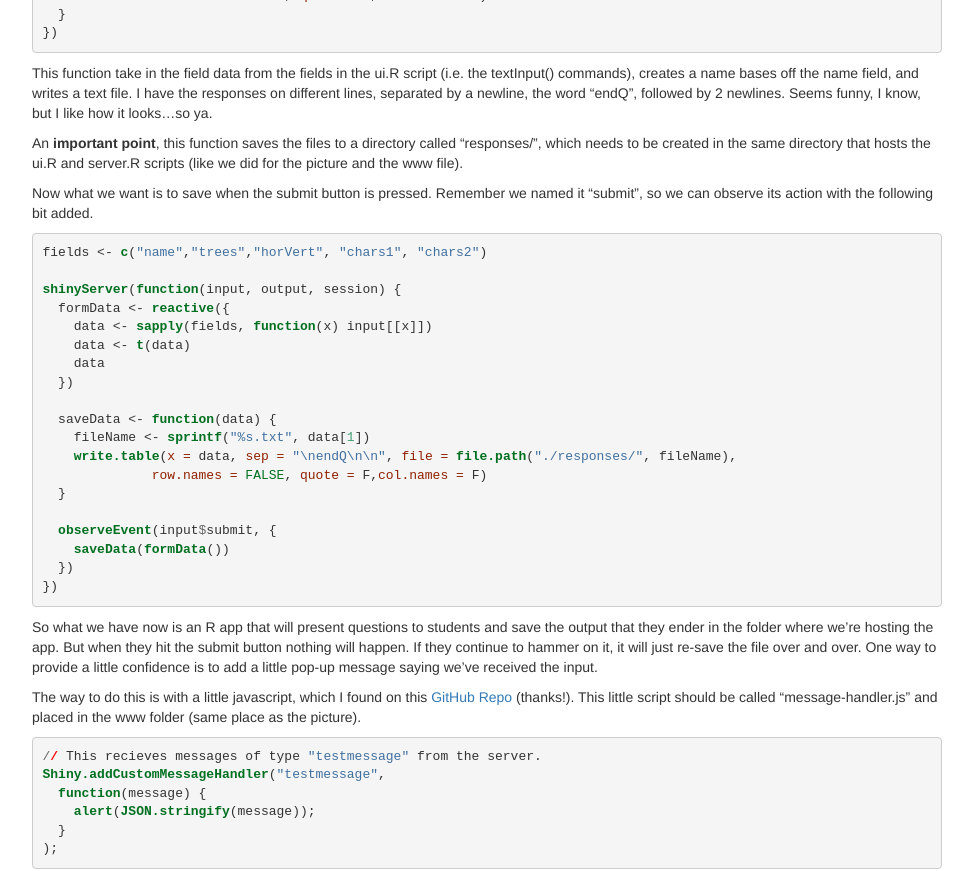
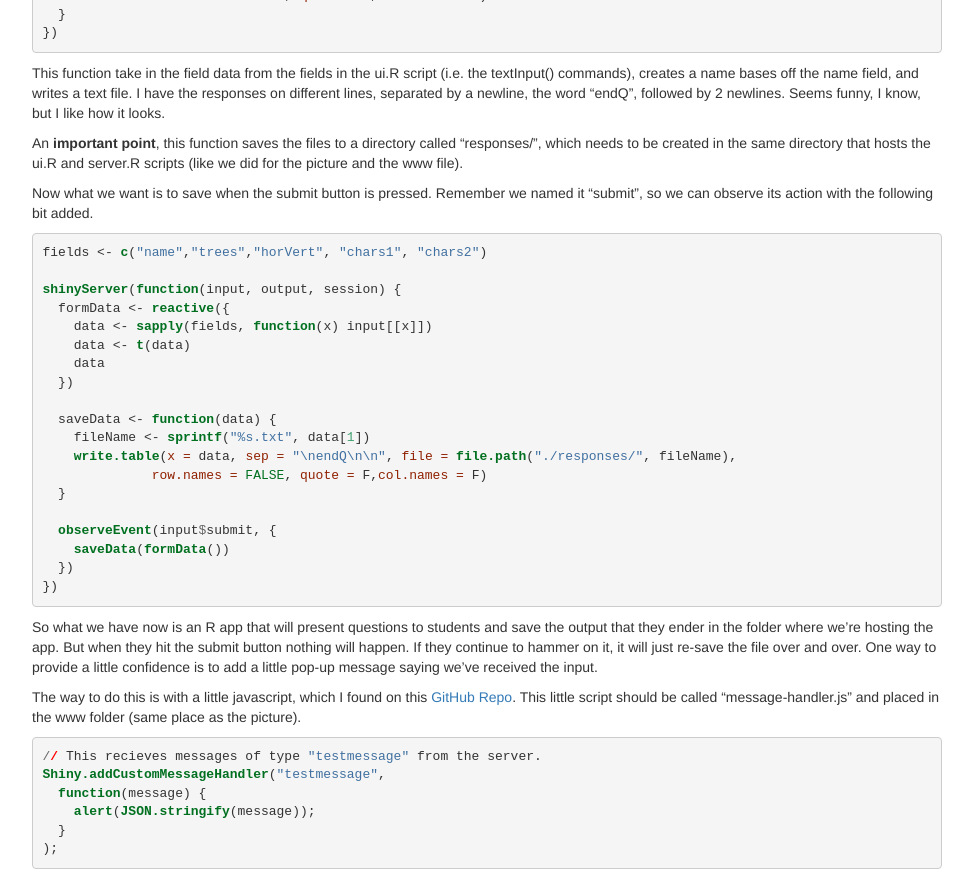
Before and after one commit to benjaminfurman/benjaminfurman.github.io, a Jekyll site: the page _pages/shiny_assignments.html, which Jekyll copies as it is, in a window 1280 px wide and 1400 px high, scrolled down 4669 px. Shown: the part 195-1066 px from the top of the window, without its empty margins (153-1126 px from the left). Built offline with Jekyll 4.4.1, drawn with Linux system fonts in a browser that asks for light colours; some of the changed text lies outside the part shown.

Commit message:
Update shiny_assignments.html

```diff
--- a/_pages/shiny_assignments.html
+++ b/_pages/shiny_assignments.html
@@ -363,7 +363,7 @@ textareaInput &lt;-<span class="st"> </span><span class="cf">function</span>(id,
               <span class="dt">row.names =</span> <span class="ot">FALSE</span>, <span class="dt">quote =</span> F,<span class="dt">col.names =</span> F)
   }
 })</code></pre></div>
-<p>This function take in the field data from the fields in the ui.R script (i.e. the textInput() commands), creates a name bases off the name field, and writes a text file. I have the responses on different lines, separated by a newline, the word “endQ”, followed by 2 newlines. Seems funny, I know, but I like how it looks…so ya.</p>
+<p>This function take in the field data from the fields in the ui.R script (i.e. the textInput() commands), creates a name bases off the name field, and writes a text file. I have the responses on different lines, separated by a newline, the word “endQ”, followed by 2 newlines. Seems funny, I know, but I like how it looks.</p>
 <p>An <strong>important point</strong>, this function saves the files to a directory called “responses/”, which needs to be created in the same directory that hosts the ui.R and server.R scripts (like we did for the picture and the www file).</p>
 <p>Now what we want is to save when the submit button is pressed. Remember we named it “submit”, so we can observe its action with the following bit added.</p>
 <div class="sourceCode"><pre class="sourceCode r"><code class="sourceCode r">fields &lt;-<span class="st"> </span><span class="kw">c</span>(<span class="st">&quot;name&quot;</span>,<span class="st">&quot;trees&quot;</span>,<span class="st">&quot;horVert&quot;</span>, <span class="st">&quot;chars1&quot;</span>, <span class="st">&quot;chars2&quot;</span>)
@@ -386,7 +386,7 @@ textareaInput &lt;-<span class="st"> </span><span class="cf">function</span>(id,
   })
 })</code></pre></div>
 <p>So what we have now is an R app that will present questions to students and save the output that they ender in the folder where we’re hosting the app. But when they hit the submit button nothing will happen. If they continue to hammer on it, it will just re-save the file over and over. One way to provide a little confidence is to add a little pop-up message saying we’ve received the input.</p>
-<p>The way to do this is with a little javascript, which I found on this <a href="https://github.com/rstudio/shiny-examples/tree/master/061-server-to-client-custom-messages">GitHub Repo</a> (thanks!). This little script should be called “message-handler.js” and placed in the www folder (same place as the picture).</p>
+<p>The way to do this is with a little javascript, which I found on this <a href="https://github.com/rstudio/shiny-examples/tree/master/061-server-to-client-custom-messages">GitHub Repo</a>. This little script should be called “message-handler.js” and placed in the www folder (same place as the picture).</p>
 <div class="sourceCode"><pre class="sourceCode r"><code class="sourceCode r"><span class="op">/</span><span class="er">/</span><span class="st"> </span>This recieves messages of type <span class="st">&quot;testmessage&quot;</span> from the server.
 <span class="kw">Shiny.addCustomMessageHandler</span>(<span class="st">&quot;testmessage&quot;</span>,
   <span class="cf">function</span>(message) {
```
Also changed, not shown: other parts of _pages/shiny_assignments.html (+3 -3 lines).
